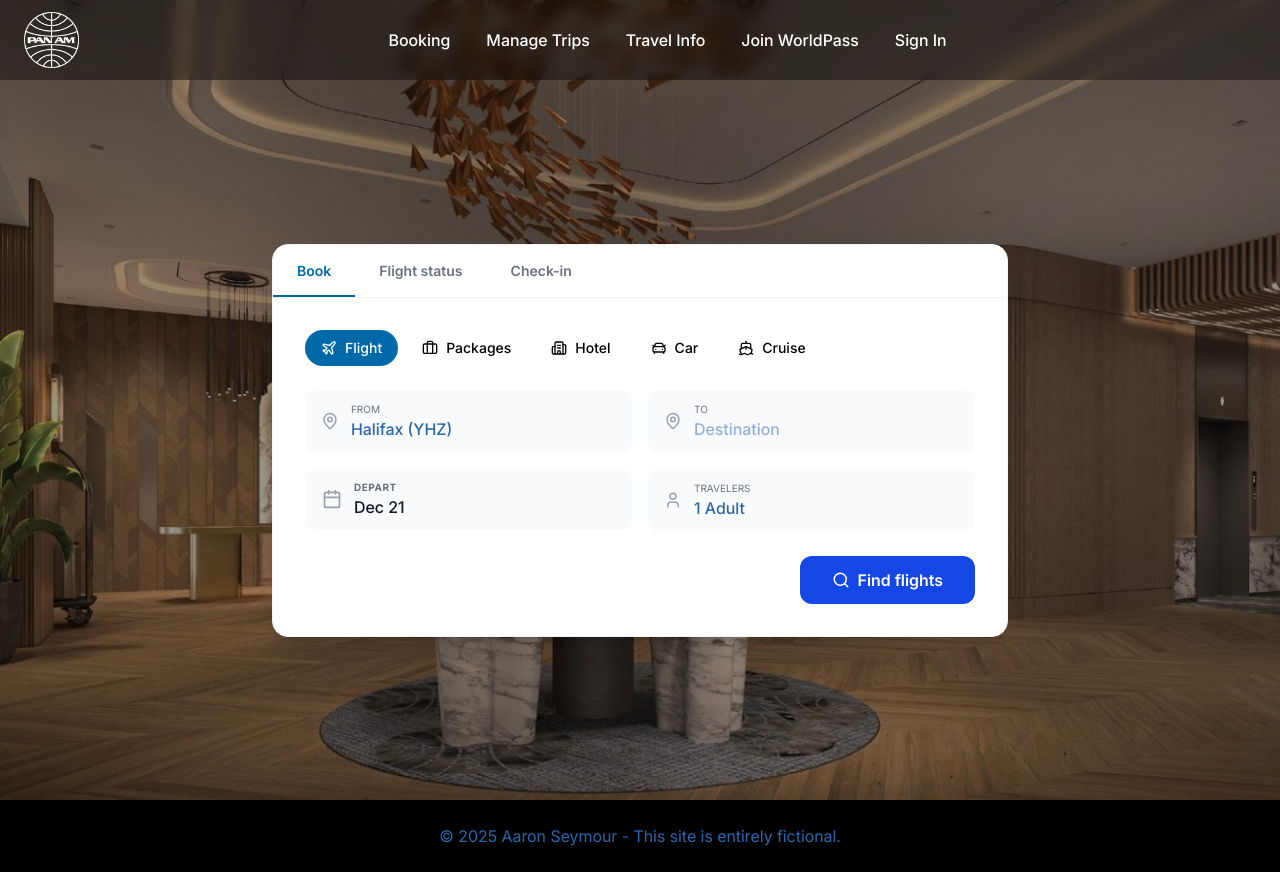
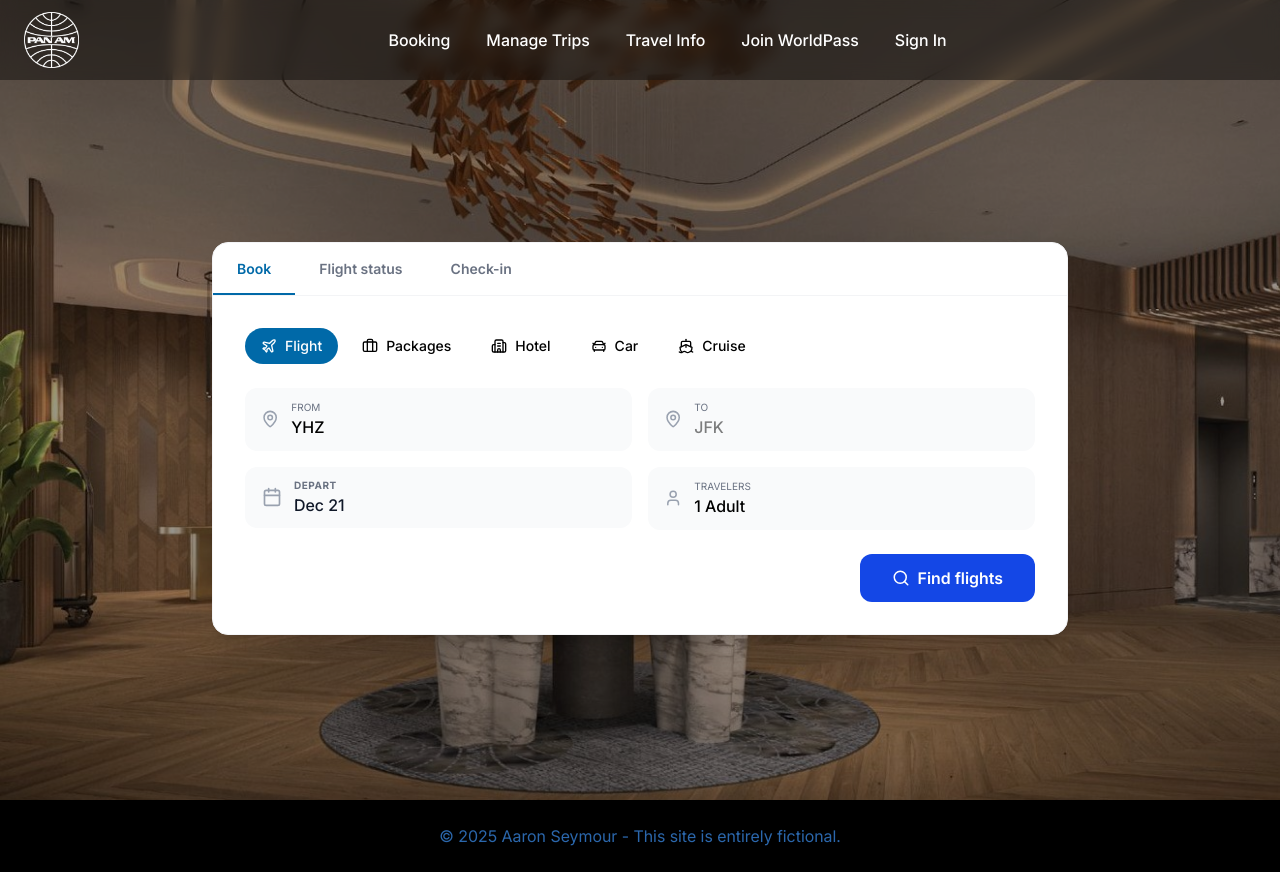
Before and after one commit to Haruni26/Fictional-Pan-Am-Website, a Next.js app: page / in a window 1280 px wide. Built offline with nearby package versions, Linux system fonts and the light colour scheme.

Commit message:
Started implementing backend

```diff
--- /dev/null
+++ b/app/api/flights/route.ts
@@ -0,0 +1,21 @@
+import { NextResponse } from "next/server";
+
+export async function GET(req: Request) {
+  const { searchParams } = new URL(req.url);
+  const from = searchParams.get("from"); // IATA e.g. YHZ
+  const to = searchParams.get("to"); // IATA e.g. JFK
+
+  if (!from || !to) {
+    return NextResponse.json(
+      { error: "Missing from/to parameters" },
+      { status: 400 }
+    );
+  }
+
+  const url = `http://api.aviationstack.com/v1/flights?access_key=${process.env.AVIATIONSTACK_KEY}&dep_iata=${from}&arr_iata=${to}`;
+
+  const res = await fetch(url);
+  const data = await res.json();
+
+  return NextResponse.json(data);
+}
--- a/app/components/booking/bookingCard.tsx
+++ b/app/components/booking/bookingCard.tsx
@@ -18,7 +18,7 @@
   const ActiveTab = TAB_MAP[activeTab];
 
   return (
-    <div className="w-full max-w-3xl mx-auto p-4 pt-24">
+    <div className="w-full max-w-4xl mx-auto p-5 pt-24">
       <div className="bg-white rounded-2xl shadow-xl border border-gray-100 overflow-hidden">
         {/* Primary Tabs */}
         <div className="flex border-b border-gray-100">
--- a/app/components/booking/layout/formGrid.tsx
+++ b/app/components/booking/layout/formGrid.tsx
@@ -1,5 +1,7 @@
 export default function FormGrid({ children }: { children: React.ReactNode }) {
   return (
-    <div className="grid grid-cols-1 md:grid-cols-2 gap-4">{children}</div>
+    <div className="grid grid-cols-1 md:grid-cols-2 gap-4 text-black">
+      {children}
+    </div>
   );
 }
--- a/app/components/booking/tabs/bookTab.tsx
+++ b/app/components/booking/tabs/bookTab.tsx
@@ -12,6 +12,25 @@
 export default function BookTab() {
   const [product, setProduct] = useState("Flight");
   const [date, setDate] = useState<Date | null>(new Date());
+
+  // 🔥 ADD THESE
+  const [from, setFrom] = useState("YHZ");
+  const [to, setTo] = useState("");
+
+  const [loading, setLoading] = useState(false);
+  const [results, setResults] = useState<any[]>([]);
+
+  async function handleSearch() {
+    if (!from || !to) return;
+
+    setLoading(true);
+
+    const res = await fetch(`/api/flights?from=${from}&to=${to}`);
+    const data = await res.json();
+
+    setResults(data?.data || []);
+    setLoading(false);
+  }
 
   return (
     <div className="space-y-6">
@@ -43,15 +62,56 @@
 
       {/* 2x2 Grid */}
       <FormGrid>
-        <InputGroup icon={MapPin} label="From" value="Halifax (YHZ)" />
-        <InputGroup icon={MapPin} label="To" placeholder="Destination" />
+        {/* ⬇️ CHANGE #1 — controlled input */}
+        <InputGroup
+          icon={MapPin}
+          label="From"
+          value={from}
+          onChange={(e: any) => setFrom(e.target.value.toUpperCase())}
+          placeholder="YHZ"
+        />
+
+        {/* ⬇️ CHANGE #2 — controlled input */}
+        <InputGroup
+          icon={MapPin}
+          label="To"
+          value={to}
+          onChange={(e: any) => setTo(e.target.value.toUpperCase())}
+          placeholder="JFK"
+        />
+
         <DatePicker label="Depart" date={date} setDate={setDate} />
+
         <InputGroup icon={User} label="Travelers" value="1 Adult" />
       </FormGrid>
 
       <div className="flex justify-end">
-        <ActionButton label="Find flights" icon={Search} />
+        <ActionButton
+          label={loading ? "Searching…" : "Find flights"}
+          icon={Search}
+          onClick={handleSearch}
+        />
       </div>
+
+      {/* Show results */}
+      {results.length > 0 && (
+        <div className="space-y-3">
+          {results.map((f: any) => (
+            <div
+              key={f.flight?.iata + f.flight_date}
+              className="border rounded-lg p-4 bg-white shadow-sm"
+            >
+              <p className="font-semibold">
+                {f.departure?.airport} → {f.arrival?.airport}
+              </p>
+              <p>
+                {f.airline?.name} — {f.flight?.iata}
+              </p>
+              <p className="text-sm text-gray-600">Status: {f.flight_status}</p>
+            </div>
+          ))}
+        </div>
+      )}
     </div>
   );
 }
--- a/app/components/fields/inputGroup.tsx
+++ b/app/components/fields/inputGroup.tsx
@@ -3,6 +3,7 @@
   label,
   value,
   placeholder,
+  onChange,
 }: any) {
   return (
     <div className="flex items-center bg-gray-50 rounded-xl px-4 py-3">
@@ -10,7 +11,8 @@
       <div className="flex flex-col w-full">
         <label className="text-[10px] uppercase text-gray-500">{label}</label>
         <input
-          defaultValue={value}
+          value={value}
+          onChange={onChange}
           placeholder={placeholder}
           className="bg-transparent outline-none font-medium"
         />
```
